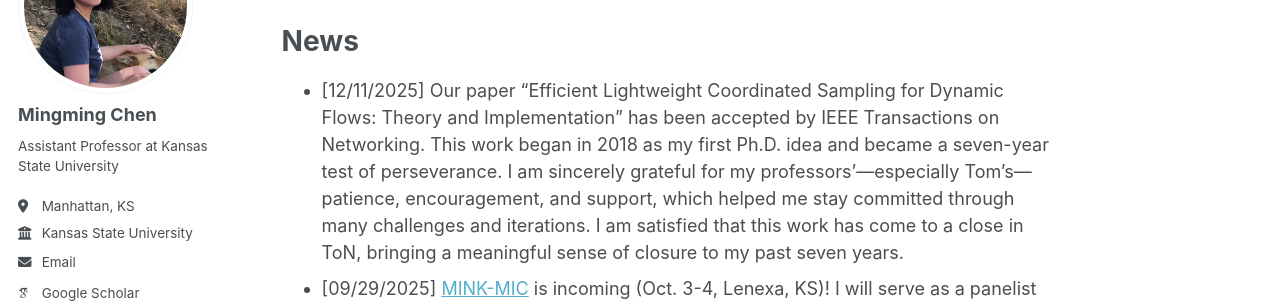
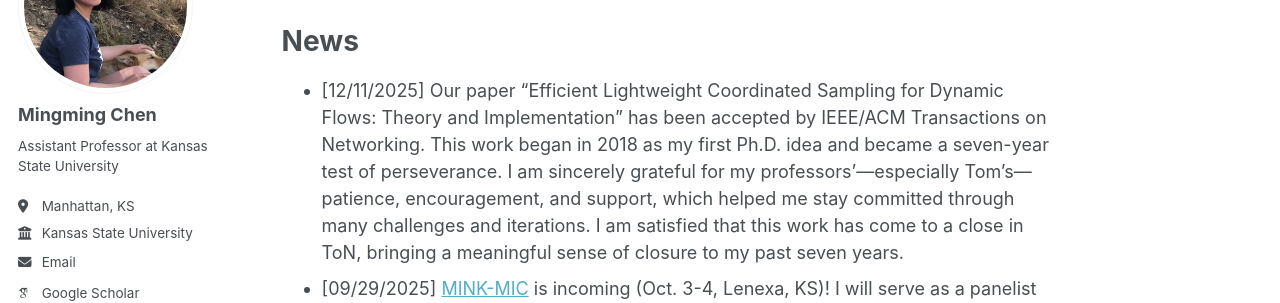
Before and after one commit to mzc796/mzc796.github.io, a Jekyll site: the page built from _pages/about.md, in a window 1280 px wide and 900 px high, scrolled down 933 px. Shown: the part 180-483 px from the top of the window. Built offline with Jekyll 4.4.1, drawn with Linux system fonts in a browser that asks for light colours; some web fonts are replaced; a script that is not in the unit is left out.

Commit message:
Update journal reference from IEEE Transactions to IEEE/ACM

```diff
--- a/_pages/about.md
+++ b/_pages/about.md
@@ -19,7 +19,7 @@
 
 News
 ======
-- [12/11/2025] Our paper “Efficient Lightweight Coordinated Sampling for Dynamic Flows: Theory and Implementation” has been accepted by IEEE Transactions on Networking. This work began in 2018 as my first Ph.D. idea and became a seven-year test of perseverance. I am sincerely grateful for my professors’—especially Tom’s—patience, encouragement, and support, which helped me stay committed through many challenges and iterations. I am satisfied that this work has come to a close in ToN, bringing a meaningful sense of closure to my past seven years.
+- [12/11/2025] Our paper “Efficient Lightweight Coordinated Sampling for Dynamic Flows: Theory and Implementation” has been accepted by IEEE/ACM Transactions on Networking. This work began in 2018 as my first Ph.D. idea and became a seven-year test of perseverance. I am sincerely grateful for my professors’—especially Tom’s—patience, encouragement, and support, which helped me stay committed through many challenges and iterations. I am satisfied that this work has come to a close in ToN, bringing a meaningful sense of closure to my past seven years.
 - [09/29/2025] [MINK-MIC](https://www.minkwic.org/) is incoming (Oct. 3-4, Lenexa, KS)! I will serve as a panelist for cybersecurity in the age of AI, a poster competition judge, and give a 15-minute talk on Evolving Network Security in the Era of Network Programmability. Looking forward to meeting the community!
 - [05/19/2025] I’m excited to be joining [Kansas State University](https://kcats.k-state.edu/) as a tenure-track Assistant Professor in August 2025! I’m looking for motivated PhD students interested in networked systems and security research. Feel free to send me your CV if interested.
 
```
